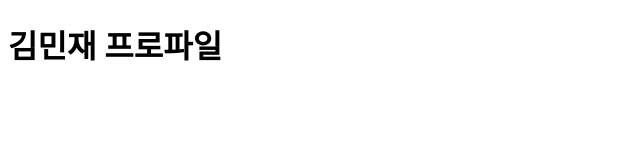
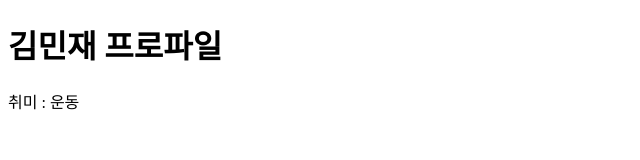
Before and after one commit to 2115726/dau, a plain HTML site: page profile.html in a window 1280 px wide. Shown: the full height of the page, 0-640 px from the left. Drawn offline with Linux system fonts and the light colour scheme.

Commit message:
Update profile.html

```diff
--- a/profile.html
+++ b/profile.html
@@ -8,6 +8,7 @@
 </head>
 <body>
     <h1>김민재 프로파일</h1>
+        취미 : 운동
 
 </body>
 </html>
```
